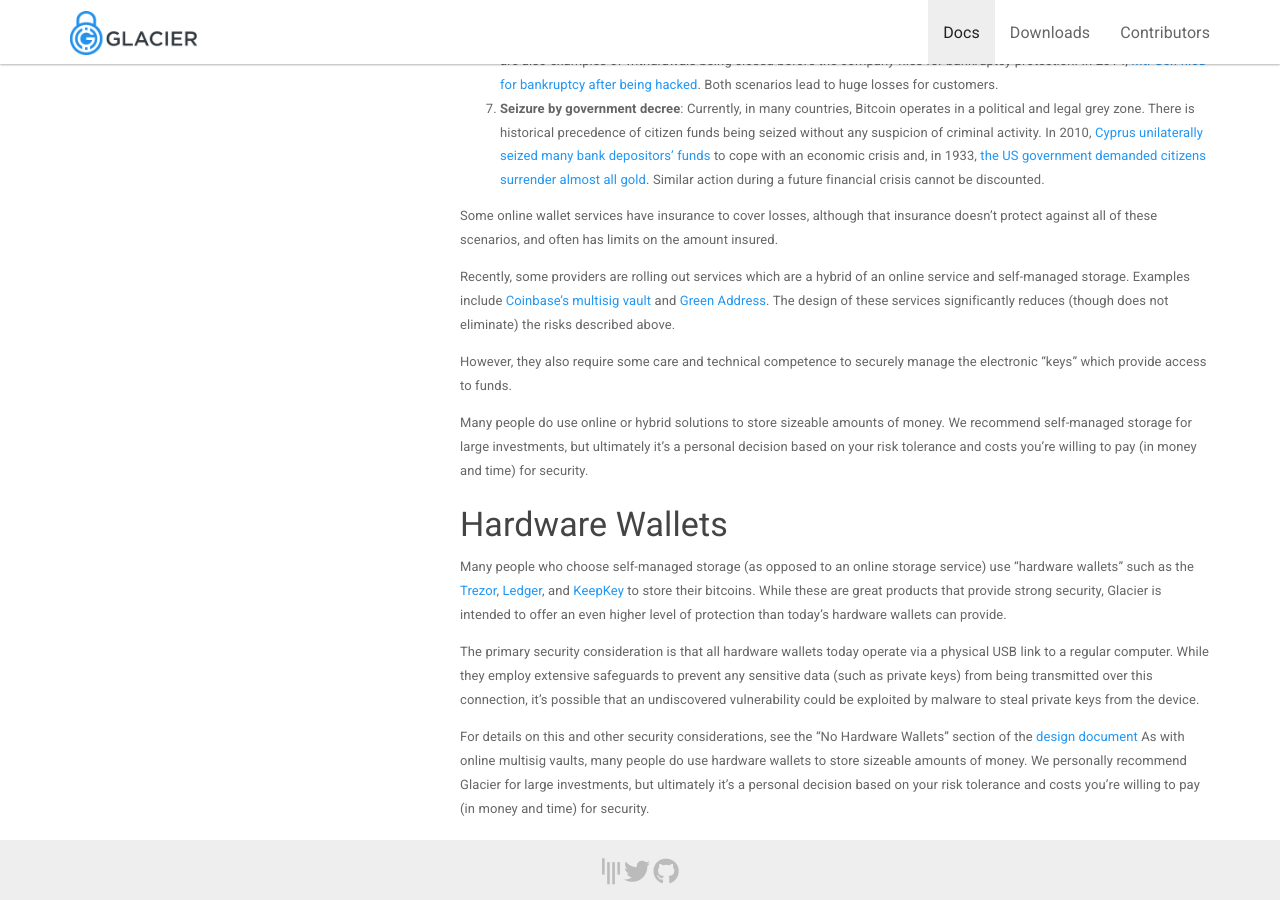
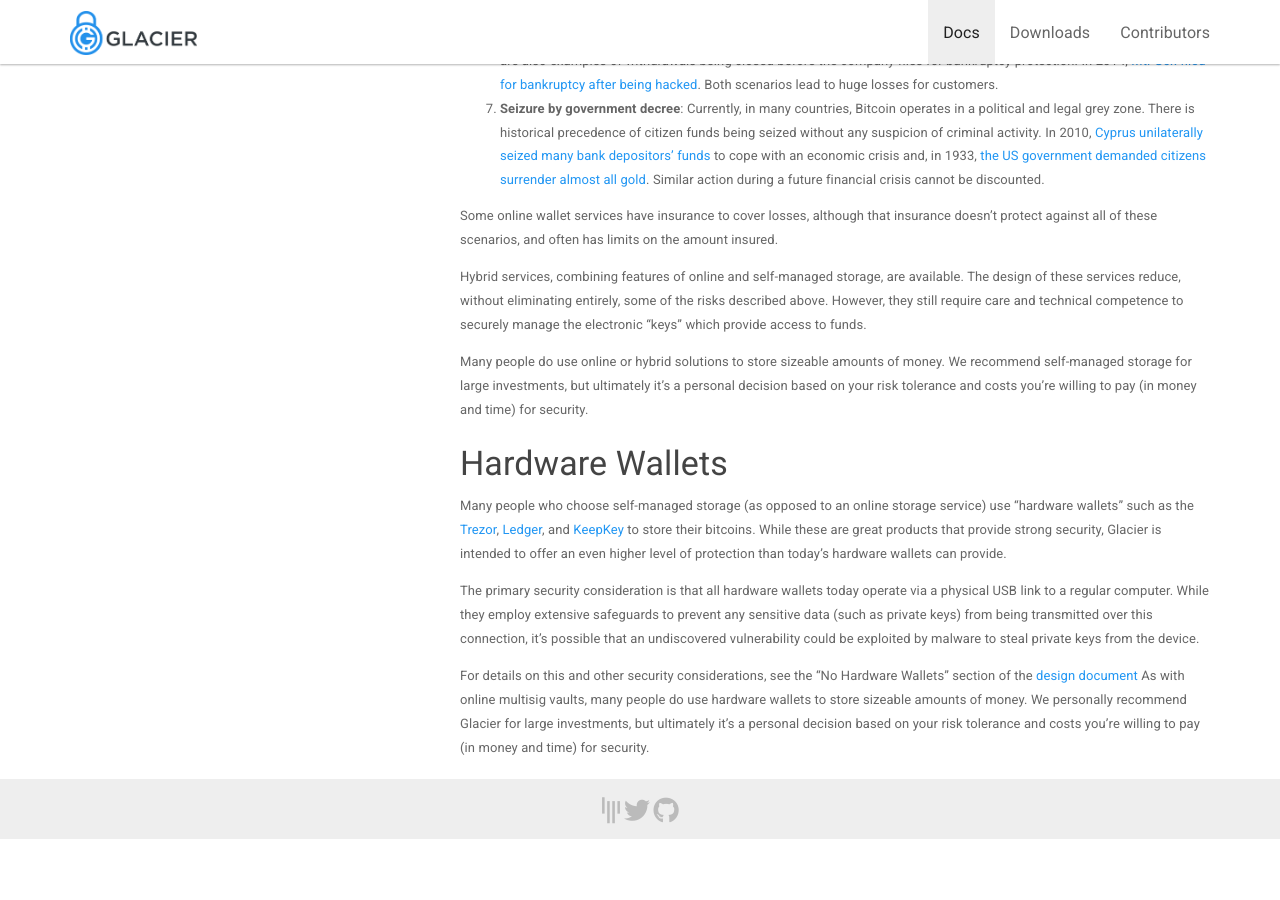
Before and after one commit to GlacierProtocol/glacierprotocol.github.io, a Jekyll site: the page built from _docs/overview.md, in a window 1280 px wide and 900 px high, scrolled down 1626 px. Built offline with Jekyll 4.4.1, drawn with Linux system fonts in a browser that asks for light colours; nearby versions of some CDN libraries; after the commit the page ends 2465 px from its top, so only the background shows below that.

Commit message:
Hybrid wallet links removed
Risky to vouch for third party software

```diff
--- a/_docs/overview.md
+++ b/_docs/overview.md
@@ -88,15 +88,10 @@
 insurance doesn't protect against all of these scenarios, and often has limits
 on the amount insured.
 
-Recently, some providers are rolling out services which are a hybrid
-of an online service and self-managed storage. Examples include
-[Coinbase's multisig vault](https://www.coinbase.com/vault)
-and [Green Address](https://greenaddress.it/en/).
-The design of these services
-significantly reduces (though does not eliminate) the risks described above.
-
-However, they also require some care and technical competence to securely
-manage the electronic "keys" which provide access to funds.
+Hybrid services, combining features of online and self-managed storage, are available. The design
+of these services reduce, without eliminating entirely, some of the risks described above. However,
+they still require care and technical competence to securely manage the electronic "keys" which
+provide access to funds.
 
 Many people do use online or hybrid solutions to store sizeable amounts of
 money. We recommend self-managed storage for large investments, but ultimately
```
